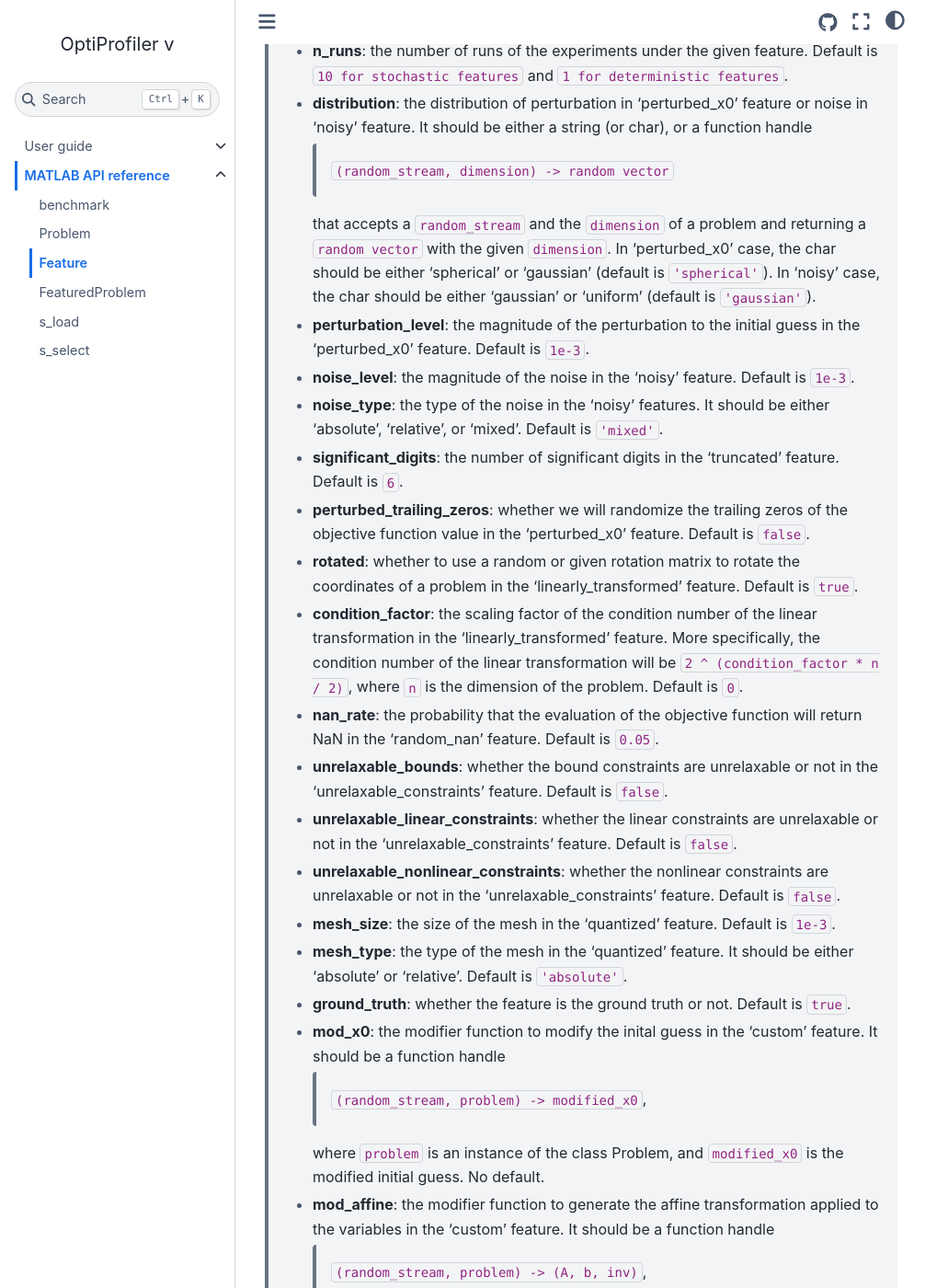
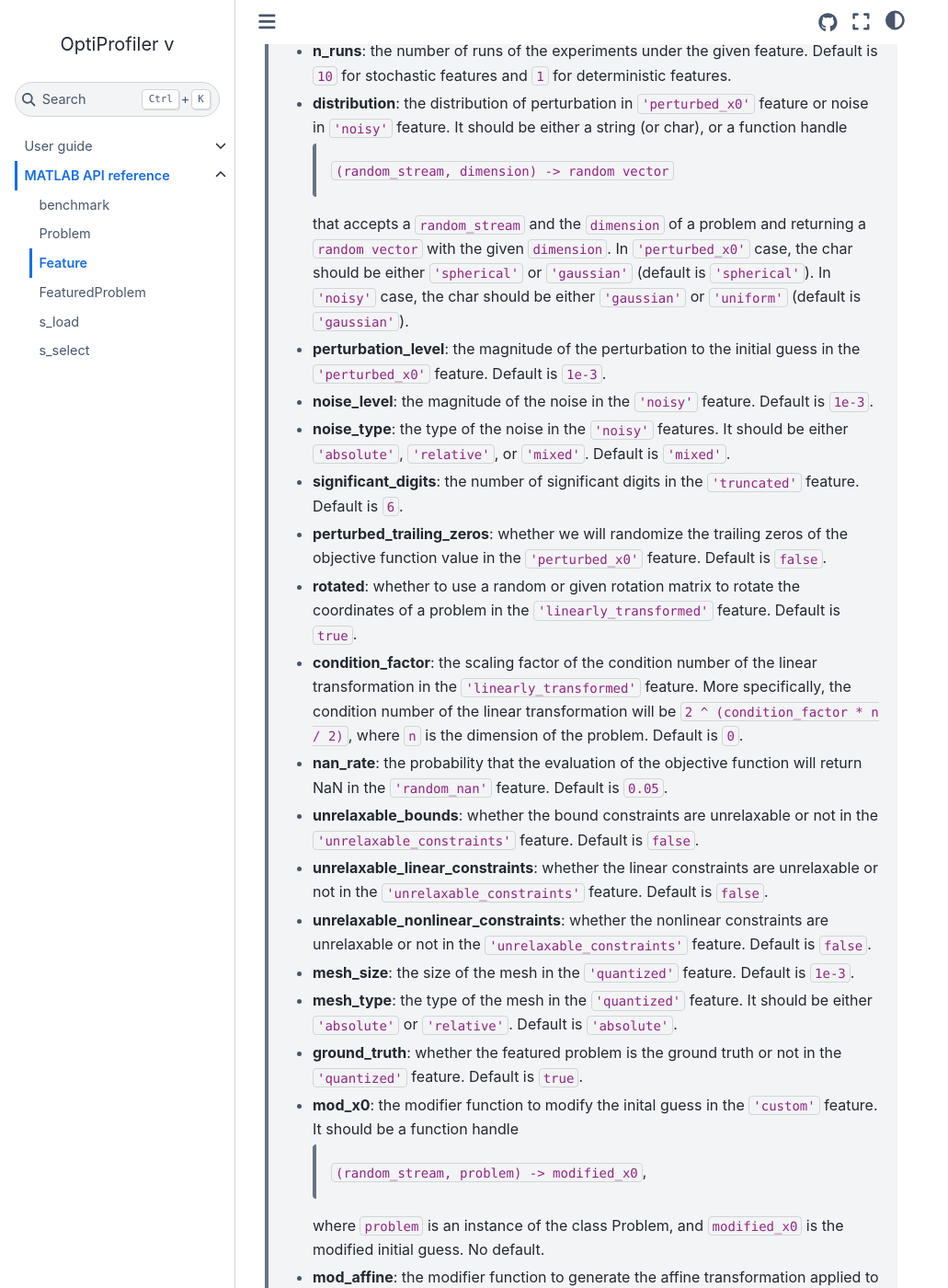
Before and after one commit to optiprofiler/optiprofiler, a Sphinx documentation site: the page built from doc/source/matlab/matlab_generated/Feature.rst, in a window 1280 px wide and 1400 px high, scrolled down 2130 px. Shown: the whole window at 92% size, without its empty margins (0-1031 px from the left). Built offline with Sphinx 7.4.7 and the Sphinx Book theme 1.1.4, drawn with Linux system fonts in a browser that asks for light colours; the version number could not be read and is left out; some of the changed text lies outside the part shown.

Commit message:
Improve code style of website

```diff
--- a/doc/source/matlab/matlab_generated/Feature.rst
+++ b/doc/source/matlab/matlab_generated/Feature.rst
@@ -44,120 +44,120 @@ Then, **Feature** maps the above optimization problem to the following one.
 
 The input **name** should be one of the following char or string:
 
-    1. 'plain':
+    1. **\'plain\'**:
         do nothing to the optimization problem.
 
-    2. 'perturbed_x0':
+    2. **\'perturbed_x0\'**:
         perturb the initial guess ``x0``.
 
-    3. 'noisy':
+    3. **\'noisy\'**:
         add noise to the objective function and nonlinear constraints.
 
-    4. 'truncated':
+    4. **\'truncated\'**:
         truncate values of the objective function and nonlinear constraints to a given number of significant digits.
 
-    5. 'permuted':
+    5. **\'permuted\'**:
         randomly permute the variables. Note that ``x0``, ``xl``, ``xu``, ``aub``, ``bub``, ``aeq``, ``beq`` will be modified since we want to keep the new problem mathematically equivalent to the original one.
 
-    6. 'linearly_transformed':
+    6. **\'linearly_transformed\'**:
         generate a invertible linear transformation in the form D * Q' with D being a diagonal matrix and Q being a random orthogonal matrix, and apply the transformation to the variables. In this way, the Hessian of the objective function becomes Q * D * H * D * Q' with H being the original Hessian. Note that ``x0``, ``xl``, ``xu``, ``aub``, ``bub``, ``aeq``, ``beq`` will be modified since we want to keep the new problem mathematically equivalent to the original one.
 
-    7. 'random_nan':
-        randomly replace values of the objective function and nonlinear constraints with NaN.
+    7. **\'random_nan\'**:
+        randomly replace values of the objective function and nonlinear constraints with ``NaN``.
 
-    8. 'unrelaxable_constraints':
-        set the objective function to Inf outside the feasible region.
+    8. **\'unrelaxable_constraints\'**:
+        set the objective function to ``Inf`` outside the feasible region.
 
-    9. 'nonquantifiable_constraints':
-        replace values of nonlinear constraints with either 0 (if the constraint is satisfied) or 1 (if the constraint is violated).
+    9. **\'nonquantifiable_constraints\'**:
+        replace values of nonlinear constraints with either ``0`` (if the constraint is satisfied) or ``1`` (if the constraint is violated).
 
-    10. 'quantized':
+    10. **\'quantized\'**:
             quantize the objective function and nonlinear constraints.
 
-    11. 'custom':
+    11. **\'custom\'**:
             user-defined **Feature**.
 
 The optional input **options** should be a struct which can contain the following fields:
 
-  - **n_runs**: the number of runs of the experiments under the given feature. Default is ``10 for stochastic features`` and ``1 for deterministic features``.
+  - **n_runs**: the number of runs of the experiments under the given feature. Default is ``10`` for stochastic features and ``1`` for deterministic features.
 
-  - **distribution**: the distribution of perturbation in 'perturbed_x0' feature or noise in 'noisy' feature. It should be either a string (or char), or a function handle
+  - **distribution**: the distribution of perturbation in ``'perturbed_x0'`` feature or noise in ``'noisy'`` feature. It should be either a string (or char), or a function handle
 
       ``(random_stream, dimension) -> random vector``
 
-    that accepts a ``random_stream`` and the ``dimension`` of a problem and returning a ``random vector`` with the given ``dimension``. In 'perturbed_x0' case, the char should be either 'spherical' or 'gaussian' (default is ``'spherical'``). In 'noisy' case, the char should be either 'gaussian' or 'uniform' (default is ``'gaussian'``).
+    that accepts a ``random_stream`` and the ``dimension`` of a problem and returning a ``random vector`` with the given ``dimension``. In ``'perturbed_x0'`` case, the char should be either ``'spherical'`` or ``'gaussian'`` (default is ``'spherical'``). In ``'noisy'`` case, the char should be either ``'gaussian'`` or ``'uniform'`` (default is ``'gaussian'``).
 
-  - **perturbation_level**: the magnitude of the perturbation to the initial guess in the 'perturbed_x0' feature. Default is ``1e-3``.
+  - **perturbation_level**: the magnitude of the perturbation to the initial guess in the ``'perturbed_x0'`` feature. Default is ``1e-3``.
 
-  - **noise_level**: the magnitude of the noise in the 'noisy' feature. Default is ``1e-3``.
+  - **noise_level**: the magnitude of the noise in the ``'noisy'`` feature. Default is ``1e-3``.
 
-  - **noise_type**: the type of the noise in the 'noisy' features. It should be either 'absolute', 'relative', or 'mixed'. Default is ``'mixed'``.
+  - **noise_type**: the type of the noise in the ``'noisy'`` features. It should be either ``'absolute'``, ``'relative'``, or ``'mixed'``. Default is ``'mixed'``.
 
-  - **significant_digits**: the number of significant digits in the 'truncated' feature. Default is ``6``.
+  - **significant_digits**: the number of significant digits in the ``'truncated'`` feature. Default is ``6``.
 
-  - **perturbed_trailing_zeros**: whether we will randomize the trailing zeros of the objective function value in the 'perturbed_x0' feature. Default is ``false``.
+  - **perturbed_trailing_zeros**: whether we will randomize the trailing zeros of the objective function value in the ``'perturbed_x0'`` feature. Default is ``false``.
 
-  - **rotated**: whether to use a random or given rotation matrix to rotate the coordinates of a problem in the 'linearly_transformed' feature. Default is ``true``.
+  - **rotated**: whether to use a random or given rotation matrix to rotate the coordinates of a problem in the ``'linearly_transformed'`` feature. Default is ``true``.
 
-  - **condition_factor**: the scaling factor of the condition number of the linear transformation in the 'linearly_transformed' feature. More specifically, the condition number of the linear transformation will be ``2 ^ (condition_factor * n / 2)``, where ``n`` is the dimension of the problem. Default is ``0``.
+  - **condition_factor**: the scaling factor of the condition number of the linear transformation in the ``'linearly_transformed'`` feature. More specifically, the condition number of the linear transformation will be ``2 ^ (condition_factor * n / 2)``, where ``n`` is the dimension of the problem. Default is ``0``.
 
-  - **nan_rate**: the probability that the evaluation of the objective function will return NaN in the 'random_nan' feature. Default is ``0.05``.
+  - **nan_rate**: the probability that the evaluation of the objective function will return NaN in the ``'random_nan'`` feature. Default is ``0.05``.
 
-  - **unrelaxable_bounds**: whether the bound constraints are unrelaxable or not in the 'unrelaxable_constraints' feature. Default is ``false``.
+  - **unrelaxable_bounds**: whether the bound constraints are unrelaxable or not in the ``'unrelaxable_constraints'`` feature. Default is ``false``.
 
-  - **unrelaxable_linear_constraints**: whether the linear constraints are unrelaxable or not in the 'unrelaxable_constraints' feature. Default is ``false``.
+  - **unrelaxable_linear_constraints**: whether the linear constraints are unrelaxable or not in the ``'unrelaxable_constraints'`` feature. Default is ``false``.
 
-  - **unrelaxable_nonlinear_constraints**: whether the nonlinear constraints are unrelaxable or not in the 'unrelaxable_constraints' feature. Default is ``false``.
+  - **unrelaxable_nonlinear_constraints**: whether the nonlinear constraints are unrelaxable or not in the ``'unrelaxable_constraints'`` feature. Default is ``false``.
 
-  - **mesh_size**: the size of the mesh in the 'quantized' feature. Default is ``1e-3``.
+  - **mesh_size**: the size of the mesh in the ``'quantized'`` feature. Default is ``1e-3``.
 
-  - **mesh_type**: the type of the mesh in the 'quantized' feature. It should be either 'absolute' or 'relative'. Default is ``'absolute'``.
+  - **mesh_type**: the type of the mesh in the ``'quantized'`` feature. It should be either ``'absolute'`` or ``'relative'``. Default is ``'absolute'``.
 
-  - **ground_truth**: whether the feature is the ground truth or not. Default is ``true``.
+  - **ground_truth**: whether the featured problem is the ground truth or not in the ``'quantized'`` feature. Default is ``true``.
 
-  - **mod_x0**: the modifier function to modify the inital guess in the 'custom' feature. It should be a function handle
+  - **mod_x0**: the modifier function to modify the inital guess in the ``'custom'`` feature. It should be a function handle
 
       ``(random_stream, problem) -> modified_x0``,
 
     where ``problem`` is an instance of the class Problem, and ``modified_x0`` is the modified initial guess. No default.
 
-  - **mod_affine**: the modifier function to generate the affine transformation applied to the variables in the 'custom' feature. It should be a function handle
+  - **mod_affine**: the modifier function to generate the affine transformation applied to the variables in the ``'custom'`` feature. It should be a function handle
 
       ``(random_stream, problem) -> (A, b, inv)``,
 
     where ``problem`` is an instance of the class Problem, ``A`` is the matrix of the affine transformation, ``b`` is the vector of the affine transformation, and ``inv`` is the inverse of matrix ``A``. No default.
 
-  - **mod_bounds**: the modifier function to modify the bound constraints in the 'custom' feature. It should be a function handle
+  - **mod_bounds**: the modifier function to modify the bound constraints in the ``'custom'`` feature. It should be a function handle
 
       ``(random_stream, problem) -> (modified_xl, modified_xu)``,
 
     where ``problem`` is an instance of the class Problem, ``modified_xl`` is the modified lower bound, and ``modified_xu`` is the modified upper bound. No default.
 
-  - **mod_linear_ub**: the modifier function to modify the linear inequality constraints in the 'custom' feature. It should be a function handle
+  - **mod_linear_ub**: the modifier function to modify the linear inequality constraints in the ``'custom'`` feature. It should be a function handle
 
       ``(random_stream, problem) -> (modified_aub, modified_bub)``,
 
     where ``problem`` is an instance of the class Problem, ``modified_aub`` is the modified matrix of the linear inequality constraints, and ``modified_bub`` is the modified vector of the linear inequality constraints. No default.
 
-  - **mod_linear_eq**: the modifier function to modify the linear equality constraints in the 'custom' feature. It should be a function handle
+  - **mod_linear_eq**: the modifier function to modify the linear equality constraints in the ``'custom'`` feature. It should be a function handle
 
       ``(random_stream, problem) -> (modified_aeq, modified_beq)``,
 
     where ``problem`` is an instance of the class Problem, ``modified_aeq`` is the modified matrix of the linear equality constraints, and ``modified_beq`` is the modified vector of the linear equality constraints. No default.
 
-  - **mod_fun**: the modifier function to modify the objective function in the 'custom' feature. It should be a function handle
+  - **mod_fun**: the modifier function to modify the objective function in the ``'custom'`` feature. It should be a function handle
 
       ``(x, random_stream, problem) -> modified_fun``,
 
     where ``x`` is the evaluation point, ``problem`` is an instance of the class Problem, and ``modified_fun`` is the modified objective function value. No default.
 
-  - **mod_cub**: the modifier function to modify the nonlinear inequality constraints in the 'custom' feature. It should be a function handle
+  - **mod_cub**: the modifier function to modify the nonlinear inequality constraints in the ``'custom'`` feature. It should be a function handle
 
       ``(x, random_stream, problem) -> modified_cub``,
 
     where ``x`` is the evaluation point, ``problem`` is an instance of the class Problem, and ``modified_cub`` is the modified vector of the nonlinear inequality constraints. No default.
 
-  - **mod_ceq**: the modifier function to modify the nonlinear equality constraints in the 'custom' feature. It should be a function handle
+  - **mod_ceq**: the modifier function to modify the nonlinear equality constraints in the ``'custom'`` feature. It should be a function handle
 
       ``(x, random_stream, problem) -> modified_ceq``,
 
@@ -167,37 +167,37 @@ The optional input **options** should be a struct which can contain the followin
 
 Different input **name** will have different valid fields of **options**. We list the valid fields for each input **name** as
 
-    1. 'plain':
+    1. **\'plain\'**:
         **n_runs**
 
-    2. 'perturbed_x0':
+    2. **\'perturbed_x0\'**:
         **n_runs**, **distribution**, **perturbation_level**
 
-    3. 'noisy':
+    3. **\'noisy\'**:
         **n_runs**, **distribution**, **noise_level**, **noise_type**
 
-    4. 'truncated':
+    4. **\'truncated\'**:
         **n_runs**, **significant_digits**, **perturbed_trailing_zeros**
 
-    5. 'permuted':
+    5. **\'permuted\'**:
         **n_runs**
 
-    6. 'linearly_transformed':
+    6. **\'linearly_transformed\'**:
         **n_runs**, **rotated**, **condition_factor**
 
-    7. 'random_nan':
+    7. **\'random_nan\'**:
         **n_runs**, **nan_rate**
 
-    8. 'unrelaxable_constraints':
+    8. **\'unrelaxable_constraints\'**:
         **n_runs**, **unrelaxable_bounds**, **unrelaxable_linear_constraints**, **unrelaxable_nonlinear_constraints**
 
-    9. 'nonquantifiable_constraints':
+    9. **\'nonquantifiable_constraints\'**:
         **n_runs**
 
-    10. 'quantized':
+    10. **\'quantized\'**:
             **n_runs**, **mesh_size**, **mesh_type**, **ground_truth**
 
-    11. 'custom':
+    11. **\'custom\'**:
             **n_runs**, **mod_x0**, **mod_affine**, **mod_bounds**, **mod_linear_ub**, **mod_linear_eq**, **mod_fun**, **mod_cub**, **mod_ceq**
 
 -------------------------------------------------------------------------------
--- a/doc/source/matlab/matlab_generated/s_select.rst
+++ b/doc/source/matlab/matlab_generated/s_select.rst
@@ -12,7 +12,7 @@ s_select
 
 **options** is a struct with the following fields:
 
-    - **ptype**: the type of the problems to be selected. It should be a string containing the combination of 'u' (unconstrained), 'b' (bound constrained), 'l' (linearly constrained), and 'n' (nonlinearly constrained). Default is ``'ubln'``.
+    - **ptype**: the type of the problems to be selected. It should be a string or char consisting of any combination of ``'u'`` (unconstrained), ``'b'`` (bound constrained), ``'l'`` (linearly constrained), and ``'n'`` (nonlinearly constrained), such as ``'b'``, ``'ul'``, ``'ubn'``. Default is ``'ubln'``.
 
     - **mindim**: the minimum dimension of the problems to be selected. Default is ``1``.
 
```
Also changed, not shown: doc/source/matlab/matlab_generated/Problem.rst (+11 -11 lines), doc/source/matlab/matlab_generated/benchmark.rst (+39 -39 lines), 2 other files.
